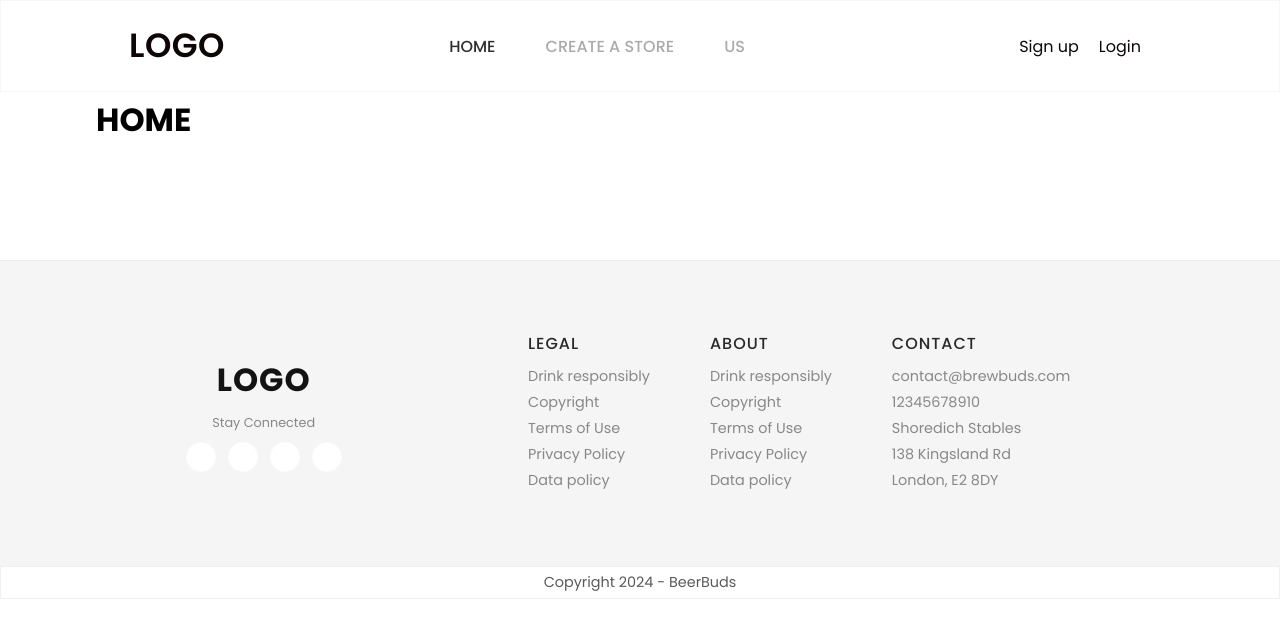
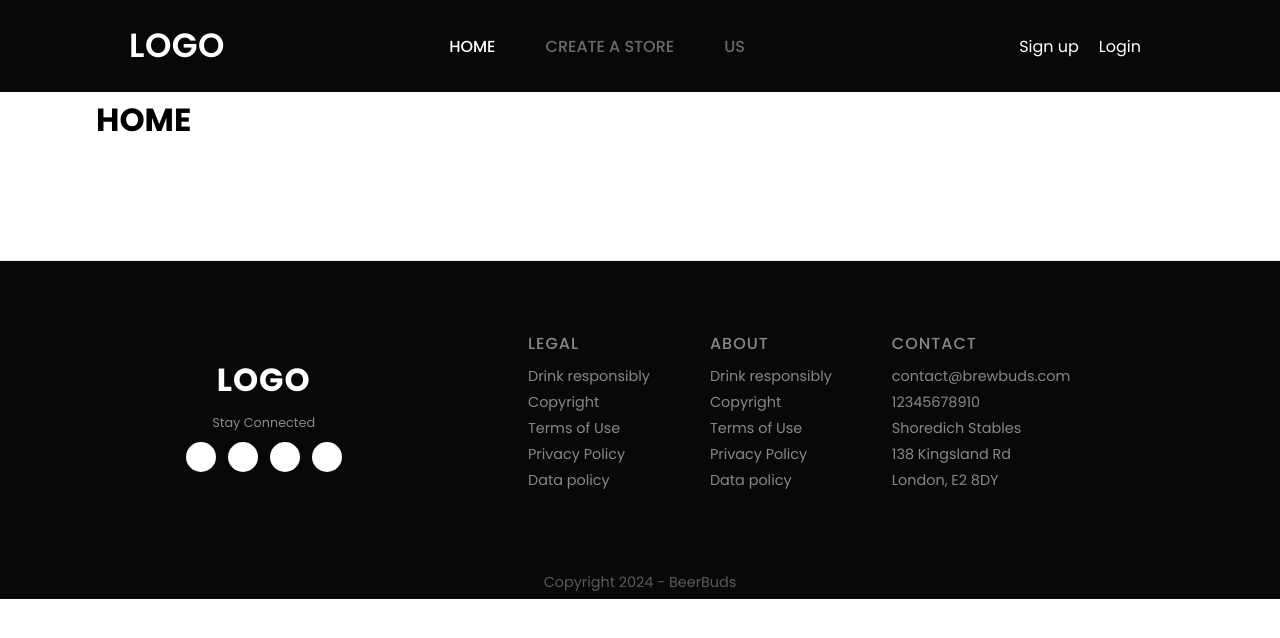
Before and after one commit to mallaghi/beerbuds, a Django app: page / in a window 1280 px wide. Shown: the top 638 px of the page. Run offline with Django 4.2, Linux system fonts and the light colour scheme; some libraries are stand-ins or nearby versions.

Commit message:
changing colours of nav and footer

```diff
--- a/core/static/core/styles.css
+++ b/core/static/core/styles.css
@@ -28,7 +28,7 @@ a{
   top: 0px;
   width: 100%;
   z-index: 100;
-  background-color: #ffffff;
+  background-color: #080808;
   border: 1px solid rgba(0,0,0,0.03);
 }
 .menu{
@@ -37,7 +37,7 @@ a{
 .menu li a{
   margin: 5px;
   padding: 5px 20px;
-  color: #2e2e2e;
+  color: #ffffff;
   font-weight: 500;
   opacity: 0.4;
   transition: all ease 0.3s;
@@ -51,7 +51,7 @@ a{
 }
 .logo{
   font-size: 2.1rem;
-  color: #0e0606;
+  color: #ffffff;
   text-transform: uppercase;
   letter-spacing: 0.5px;
   font-weight: 600;
@@ -63,7 +63,7 @@ a{
 }
 .right-elements a{
   margin: 0px 10px;
-  color: #0e0606;
+  color: #ffffff;
 }
 .right-elements a:hover{
   color: #cf2728;
@@ -74,7 +74,7 @@ a{
 }
 /* footer ============================== */
 footer{
-  background-color: #f5f5f5;
+  background-color: #080808;
   padding: 60px 10px;
   position: relative;
   margin-top: 20px;
@@ -99,7 +99,7 @@ footer{
   justify-content: center;
   align-items: center;
   font-size: 2rem;
-  color: #131313;
+  color: #ffffff;
   text-transform: uppercase;
   font-weight: 700;
   letter-spacing: 1px;
@@ -144,7 +144,7 @@ footer{
   margin: 0px 30px;
 }
 .footer-menu-box strong{
-  color: #292929;
+  color: #888888;
   font-weight: 500;
   text-transform: uppercase;
   letter-spacing: 1px;
@@ -163,10 +163,10 @@ footer{
 .copyright {
   padding: 5px;
   color: #5a5a5a;
-  background-color: f0f0f0;
+  background-color: #080808;
   display: flex;
   justify-content: center;
   align-items: center;
-  border: 1px solid rgba(0,0,0,0.06);
+  border: 1px solid rgba(27, 23, 23, 0.06);
   font-size: 0.9rem;
 }
```
